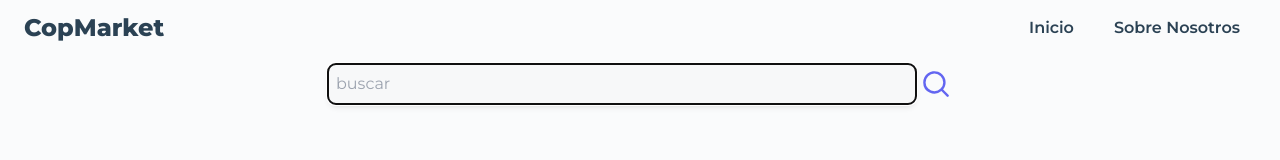
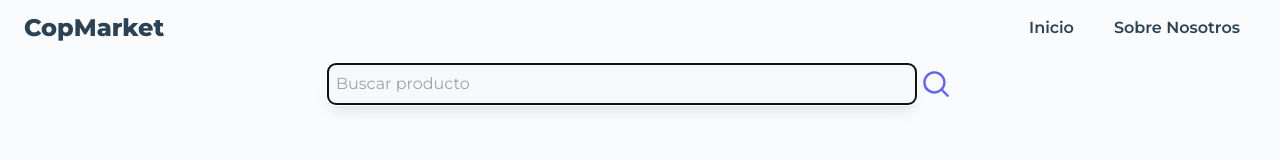
Before and after one commit to sancg/CopMarket, a React (Vite) app: page /search/d1 in a window 1280 px wide. Shown: the top 160 px of the page. Built offline with nearby package versions, Linux system fonts and the light colour scheme.

Commit message:
NEW: Manejando el formulario de busqueda

```diff
--- a/src/components/SearchBar.jsx
+++ b/src/components/SearchBar.jsx
@@ -1,19 +1,32 @@
 import React from 'react';
 import { MagnifyingGlassIcon } from '@heroicons/react/20/solid';
 const SearchBar = () => {
+  const searchText = React.useRef();
+  /**
+   * Function that triggers the Backend API
+   * @param {React.FormEvent} evt
+   */
+  const handleSubmit = (evt) => {
+    // evt.preventDefault();
+    console.log(evt.target);
+    console.log(searchText.current.value);
+  };
   return (
     <form
-      action="/"
+      action="products"
       method="get"
       className="flex justify-center items-center gap-1 mx-auto my-0 w-full px-6 sm:max-w-2xl"
+      onSubmit={handleSubmit}
     >
       <input
         type="text"
         name="q"
         id="q"
-        autoFocus="true"
-        placeholder="buscar"
-        className="bg-gray-200/10 shadow-md p-2 rounded-lg w-[inherit] ring-indigo-400 ring-1"
+        autoFocus={true}
+        autoComplete="false"
+        placeholder="Buscar producto"
+        className="bg-gray-200/10 shadow-lg p-2 rounded-lg w-[inherit] ring-indigo-400 ring-1"
+        ref={searchText}
       />
       <button type="submit">
         <MagnifyingGlassIcon className="w-8 h-10 text-indigo-500" />
```
